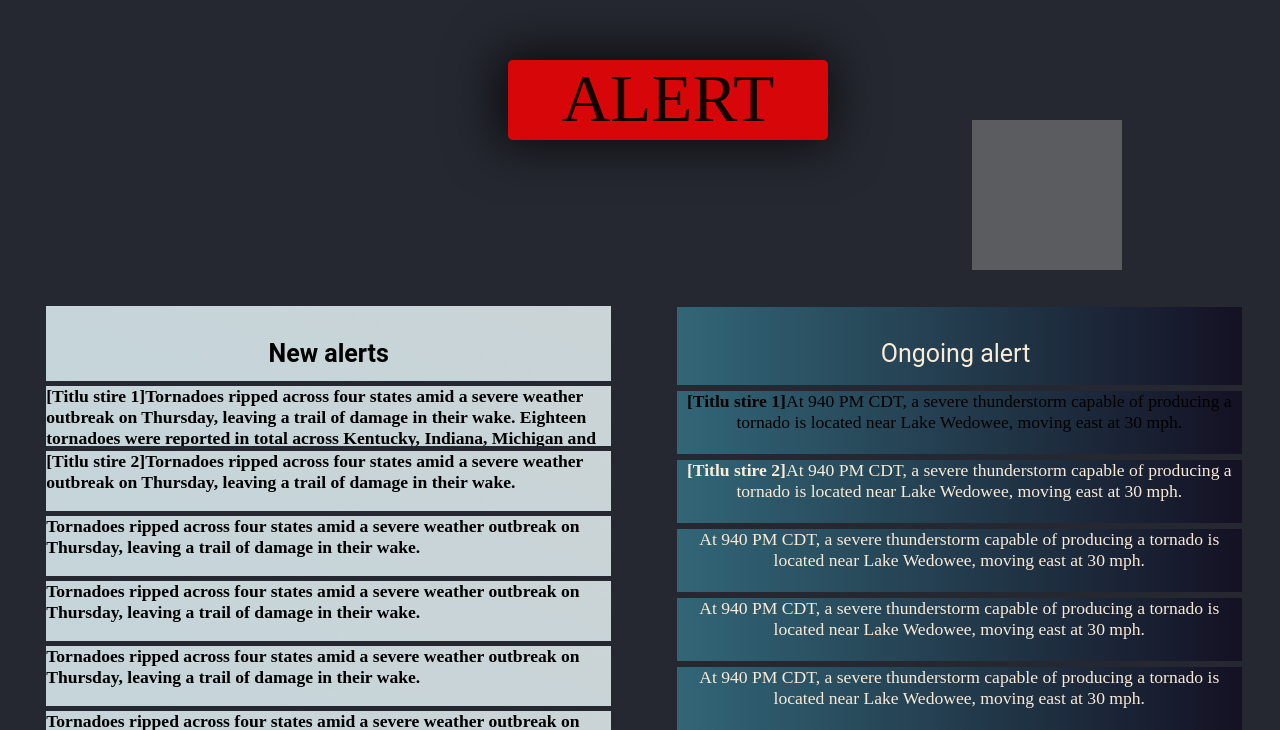
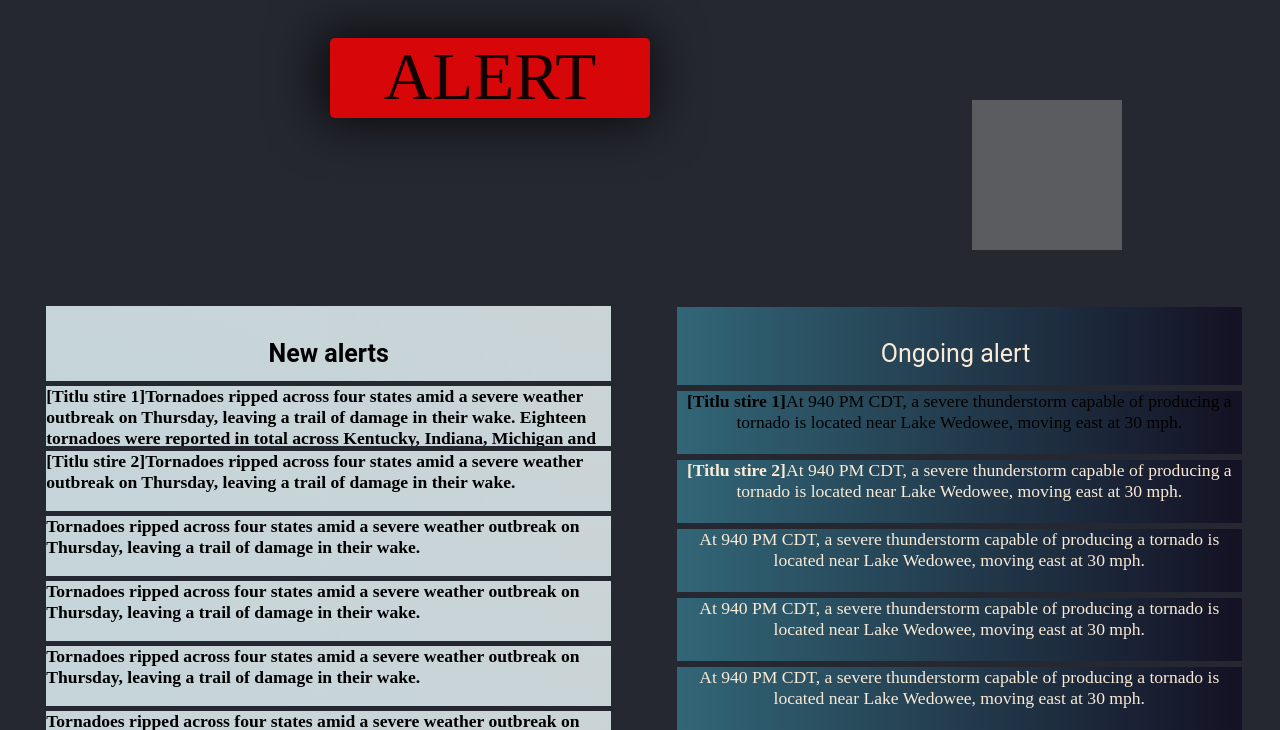
Before and after one commit to MihaelaPotlog/TW, a PHP site: page /Autoritati.html in a window 1280 px wide. Shown: the part 68-798 px from the top of the page. Run offline with PHP 8.4, Linux system fonts and the light colour scheme; grey boxes are pictures that could not be loaded.

Commit message:
pozitionare buton alerta principal si modifcarea celor 4 butoane pt alerte

```diff
--- a/Autoritati.css
+++ b/Autoritati.css
@@ -30,11 +30,13 @@ a{
     cursor: pointer;
 }
 #om{
+    position:relative;
+    top:100px;
     float: right;
     width:150px;
     height: 150px;
     margin-right:150px;
-    margin-top:120px;
+
     cursor:pointer;
     animation: blink 1s;
     animation-iteration-count: infinite;
--- a/crisisButtons.css
+++ b/crisisButtons.css
@@ -1,15 +1,17 @@
 
 div#alert{
-    margin-top:60px;
-    margin-left: 500px;
+
+    margin-left: auto;
     margin-right: auto;
     display: flex;
     justify-content: center;
     color: rgba(0, 0, 0, 0.904);
     background-color:  rgba(255, 0, 0, 0.815);
     border-radius: 5px;
+    margin-top: 3%;
     width: 20em;
     height: 5em;
+
     -webkit-box-shadow: -4px -1px 51px 6px rgba(0,0,0,0.75);
     -moz-box-shadow: -4px -1px 51px 6px rgba(0,0,0,0.75);
     box-shadow: -4px -1px 51px 6px rgba(0,0,0,0.75);
@@ -37,8 +39,8 @@ div#allAlerts{
     text-align:center;
     margin-left:auto;
     margin-right: auto;
-    width: 30%;
-    height: 20em;
+    width: 50%;
+    height: 35em;
     margin-top: 1%;
     z-index: 999;
     position: relative;
@@ -55,7 +57,7 @@ div.alerts img{
     height: 100%;
     width: 100%;
     border-radius: 10px;
-    background-color:rgba(196, 196, 196, 0.63);
+    background-color:rgba(196, 196, 196, 0.815);
     -webkit-box-shadow: -4px 15px 40px -1px rgba(0,0,0,0.75);
     -moz-box-shadow: -4px 15px 40px -1px rgba(0,0,0,0.75);
     box-shadow: -4px 15px 40px -1px rgba(0,0,0,0.75);
```
